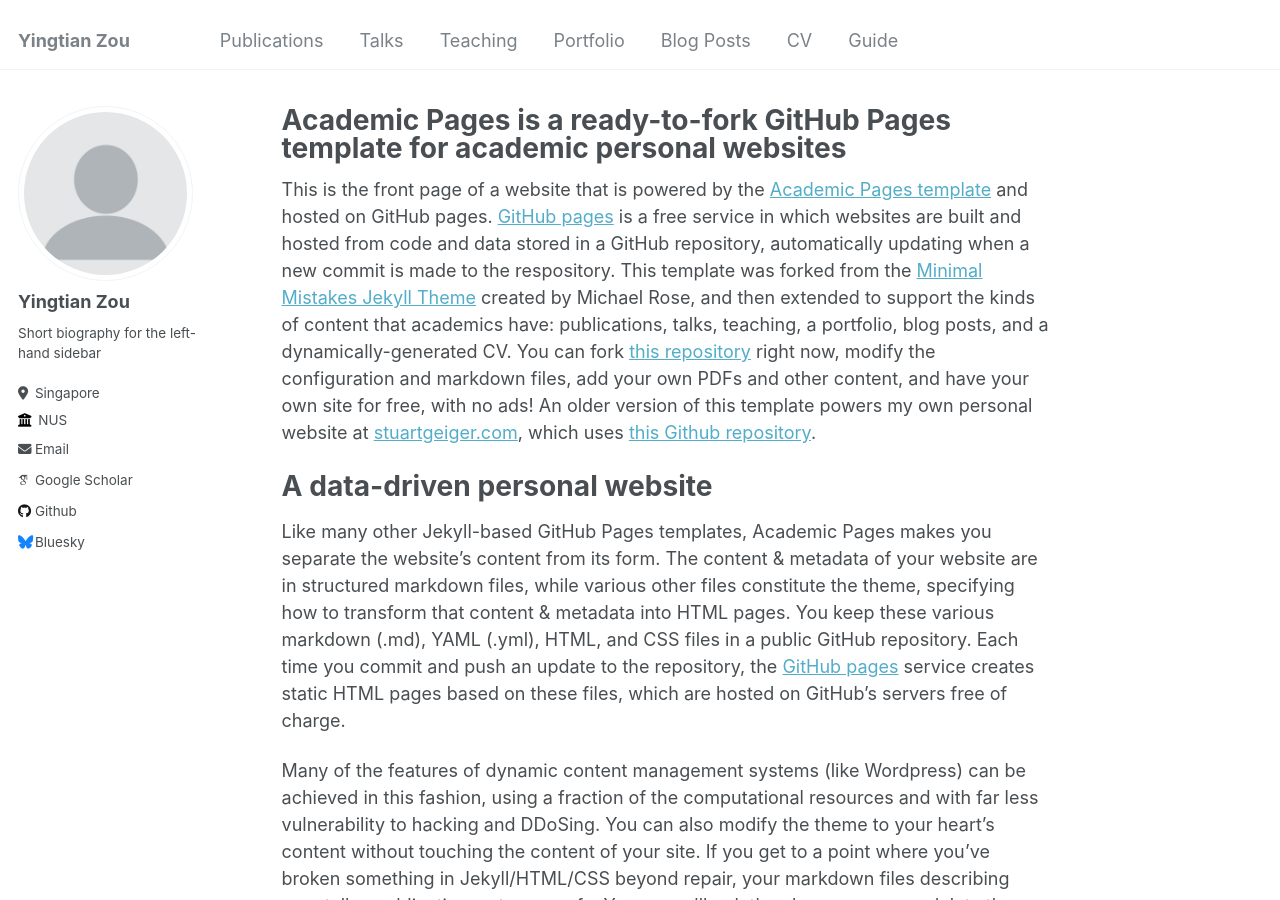
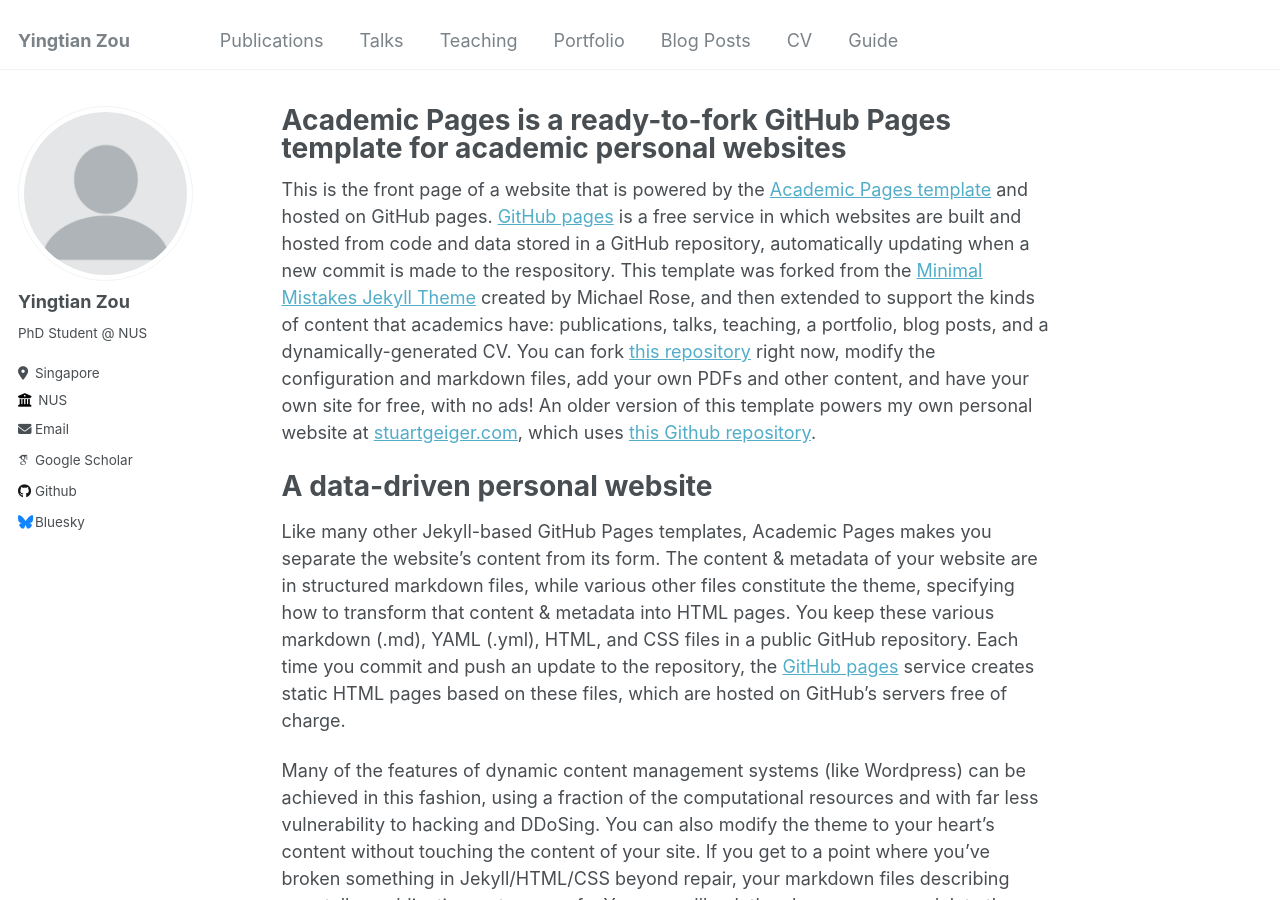
Before and after one commit to oneHuster/zyt.github.io, a Jekyll site: the page built from _pages/about.md, in a window 1280 px wide and 900 px high. Built offline with Jekyll 4.4.1, drawn with Linux system fonts in a browser that asks for light colours; some web fonts are replaced.

Commit message:
Update _config.yml

```diff
--- a/_config.yml
+++ b/_config.yml
@@ -24,7 +24,7 @@ author:
   avatar           : "profile.png"
   name             : "Yingtian Zou"
   pronouns         : # example: "she/her"
-  bio              : "Short biography for the left-hand sidebar"
+  bio              : "PhD Student @ NUS"
   location         : "Singapore"
   employer         : "NUS"
   uri              : # URL
```
